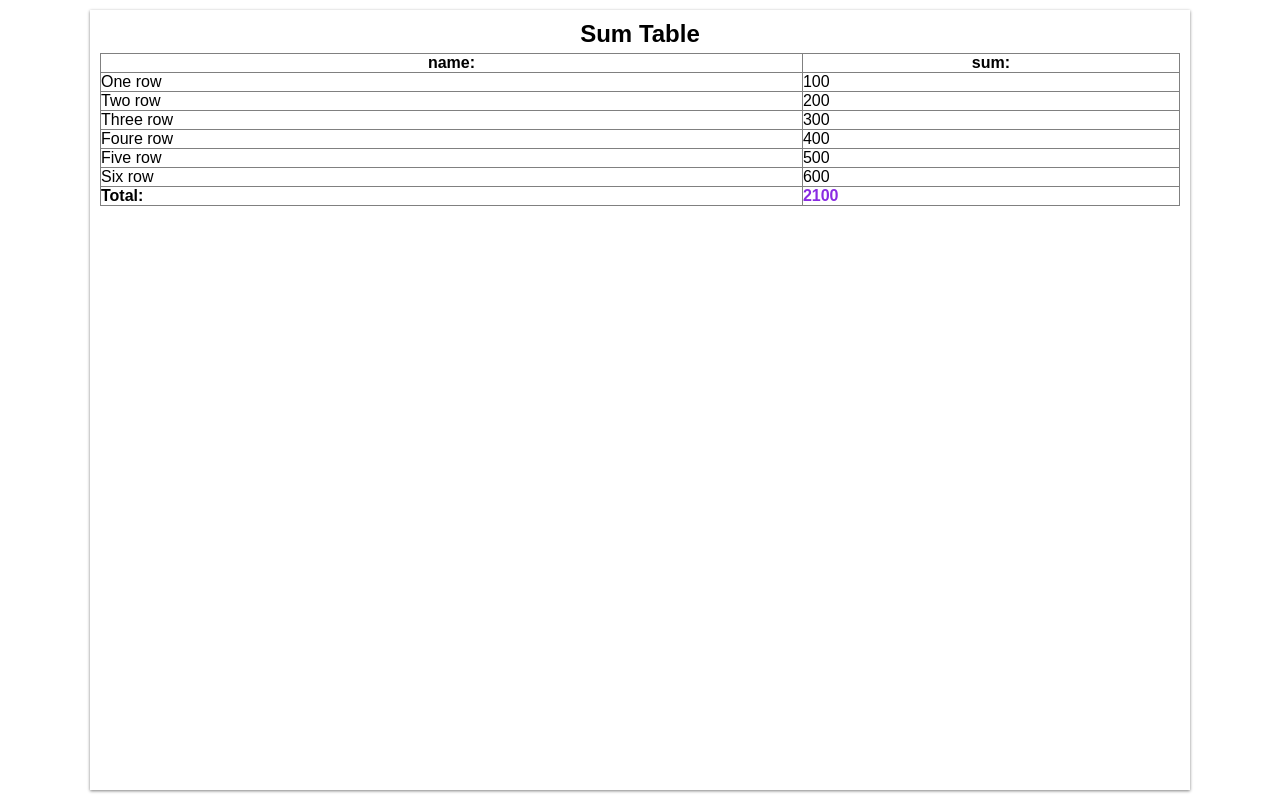
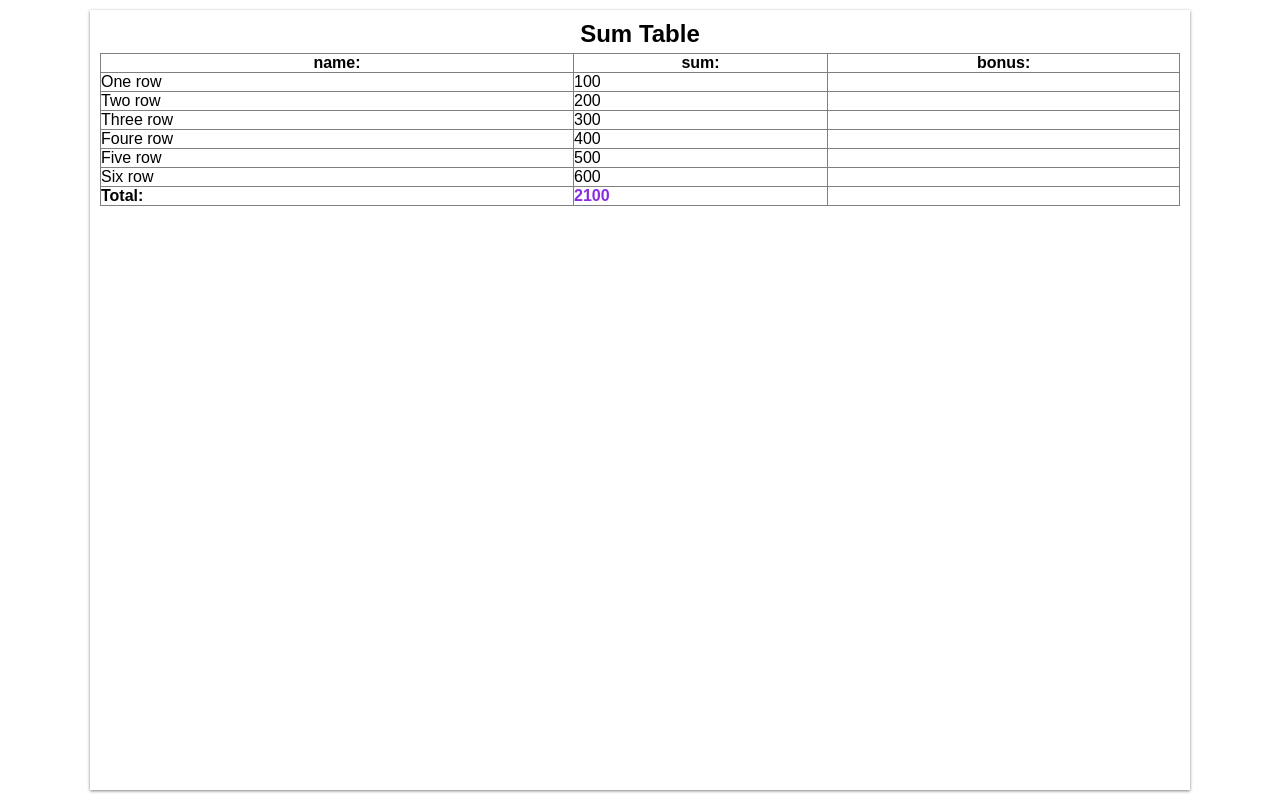
Before and after one commit to Dmitriy-1986/js-sum-table-col, a plain HTML site: page index.html in a window 1280 px wide. Drawn offline with Linux system fonts and the light colour scheme.

Commit message:
Update index.html

```diff
--- a/index.html
+++ b/index.html
@@ -14,7 +14,7 @@
         <h2>Sum Table</h2>
         <table id="table">
             <tr>
-                <th>name:</th> <th>sum:</th>
+                <th>name:</th> <th>sum:</th> <th>bonus:</th>
             </tr>
         </table>
     </div>
```
